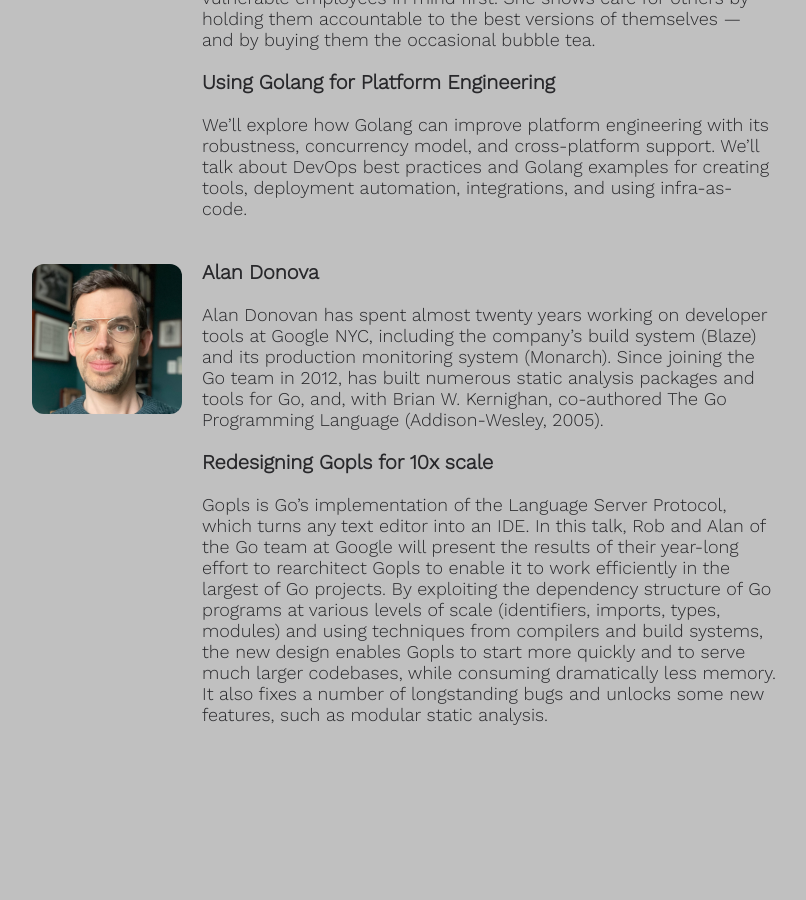
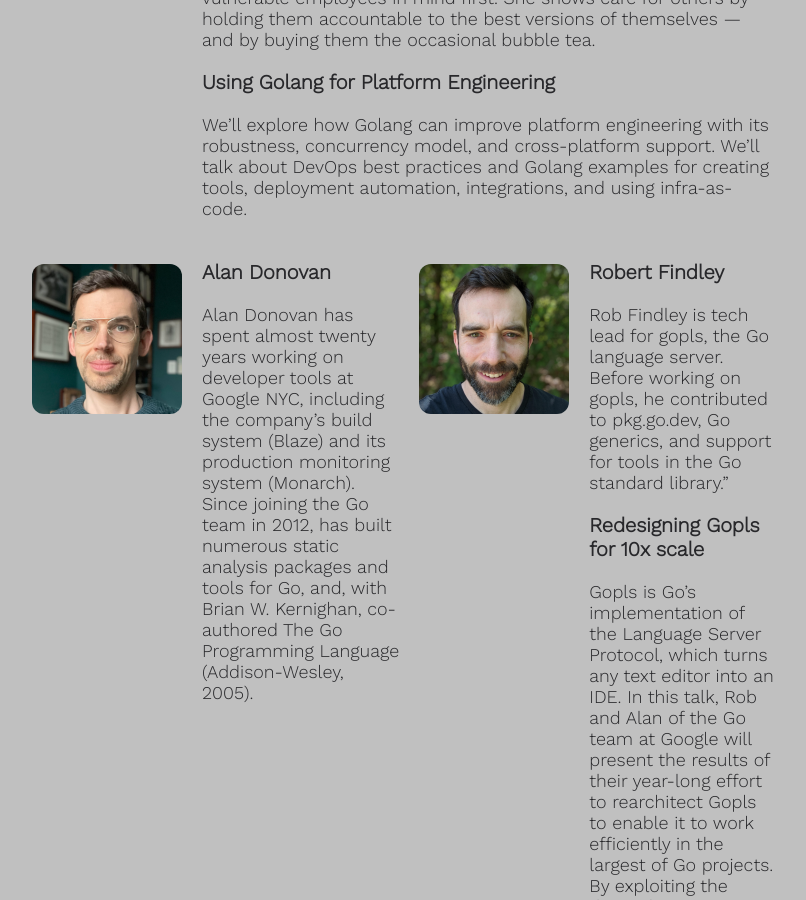
Before and after one commit to gothamgo/gothamgo.github.io, a Jekyll site: the page built from speakers2.html, in a window 1280 px wide and 900 px high, scrolled down 1142 px. Shown: the whole window, without its empty margins (226-1032 px from the left). Built offline with Jekyll 4.4.1, drawn with Linux system fonts in a browser that asks for light colours; before the commit the page ends 1900 px from its top, so only the background shows below that.

Commit message:
Update alan_donovan.html

```diff
--- a/_includes/speakers/2023/alan_donovan.html
+++ b/_includes/speakers/2023/alan_donovan.html
@@ -5,10 +5,25 @@
 
   <div class="speaker-details">
 
-    <h3 class="speaker-name">Alan Donova</h3>
+    <h3 class="speaker-name">Alan Donovan</h3>
 
     <p class="speaker-bio">
       Alan Donovan has spent almost twenty years working on developer tools at Google NYC, including the company’s build system (Blaze) and its production monitoring system (Monarch). Since joining the Go team in 2012, has built numerous static analysis packages and tools for Go, and, with Brian W. Kernighan, co-authored The Go Programming Language (Addison-Wesley, 2005).
+    </p>
+
+</div>
+
+<div id="robert-findley" class="speaker">
+  <div class="speaker-photo">
+    <img class="speaker-image" src="{{site.url}}/images/speakers/2023/robert_findley.png" alt="Alan Donovan" width="150"/>
+  </div>
+
+  <div class="speaker-details">
+
+    <h3 class="speaker-name">Robert Findley</h3>
+
+    <p class="speaker-bio">
+      Rob Findley is tech lead for gopls, the Go language server. Before working on gopls, he contributed to pkg.go.dev, Go generics, and support for tools in the Go standard library.”
     </p>
 
     <h3 class="talk-title">Redesigning Gopls for 10x scale</h3>
```
